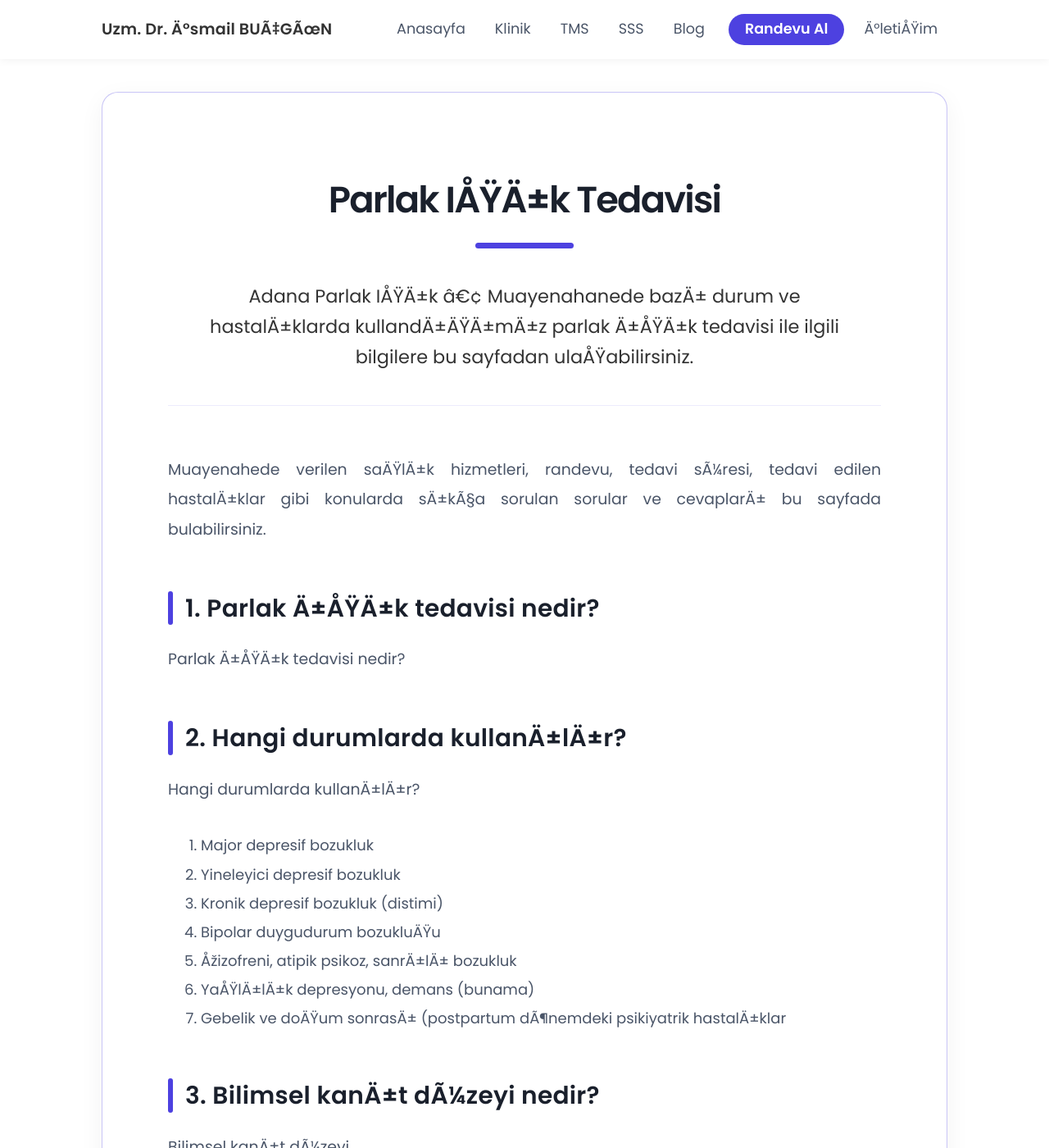
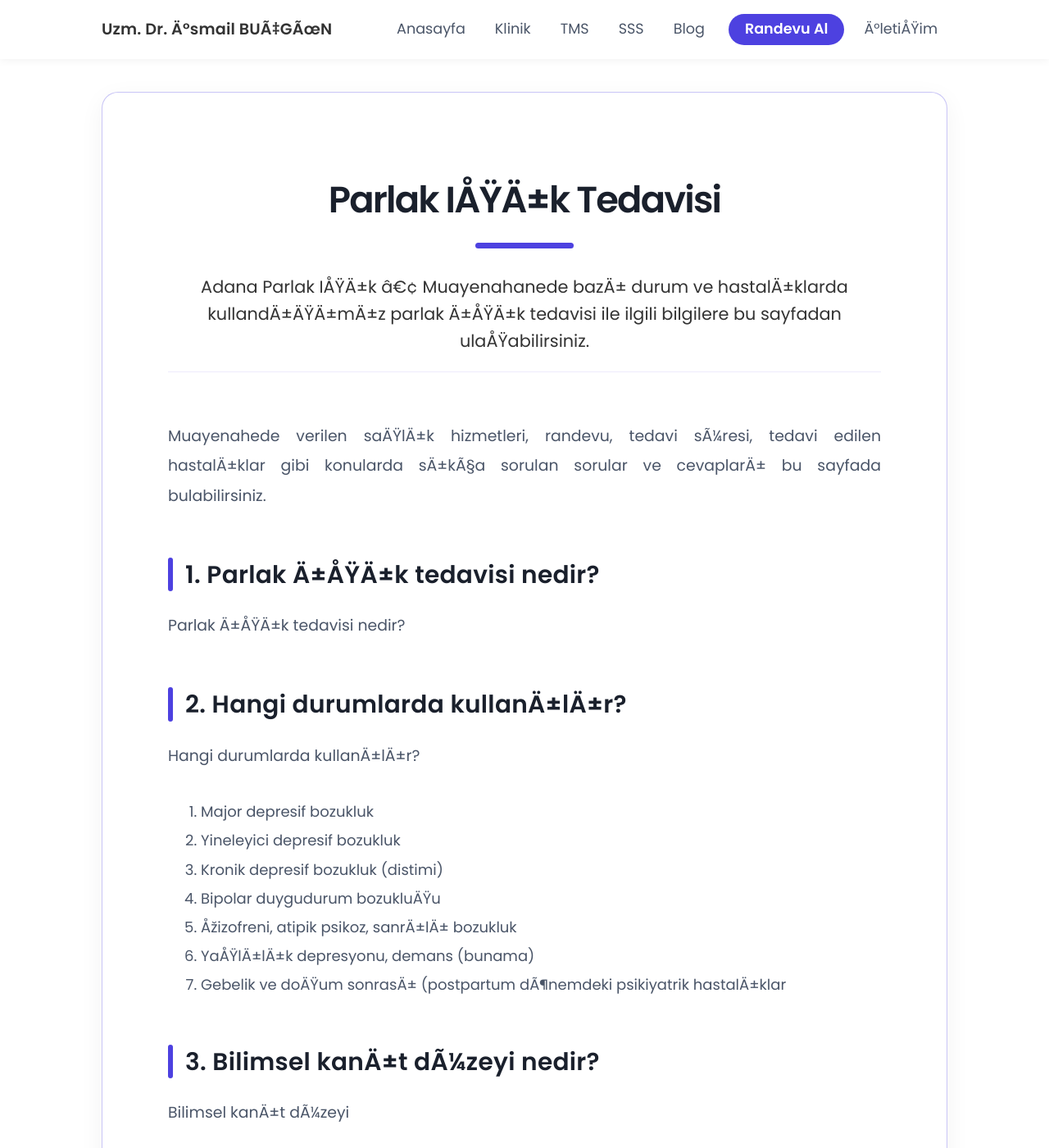
Before and after one commit to ibucgun/ibucgun.github.io, a Jekyll site: the page built from parlakisik.html, in a window 1280 px wide and 1400 px high. Shown: the whole window at 82% size. Built offline with Jekyll 4.4.1, drawn with Linux system fonts in a browser that asks for light colours.

Commit message:
Update _resume.scss

```diff
--- a/_sass/_resume.scss
+++ b/_sass/_resume.scss
@@ -971,21 +971,21 @@
 /* --- SAYFA GİRİŞ ÖZETİ (INTRO) --- */
 
 .page-intro-area {
-  margin: 40px auto 0;
-  padding: 0 20px 40px; // Yanlardan daraltarak odak noktası oluşturur
+  margin: 30px auto 0;
+  padding: 0 40px 20px; // Yanlardan daraltarak odak noktası oluşturur
   border-bottom: 1px solid rgba(77, 65, 224, 0.1); // İçerikle araya çok hafif bir sınır
   max-width: 900px; // Okuma kolaylığı için genişliği sınırlıyoruz
 
   @include media_mobile {
-    padding: 0 10px 30px;
-    margin-top: 30px;
+    padding: 0 10px 20px;
+    margin-top: 20px;
   }
 }
 
 .page-intro-text {
   @include sans_regular;
-  font-size: 1.4rem !important; // Ana metinden daha büyük ve belirgin
-  line-height: 1.65 !important;
+  font-size: 1.3rem !important; // Ana metinden daha büyük ve belirgin
+  line-height: 1.6 !important;
   color: $text-color !important; // Daha yumuşak, modern bir gri
   text-align: center; // Başlıkla uyumlu merkezi hizalama
   margin: 0 !important;
```
